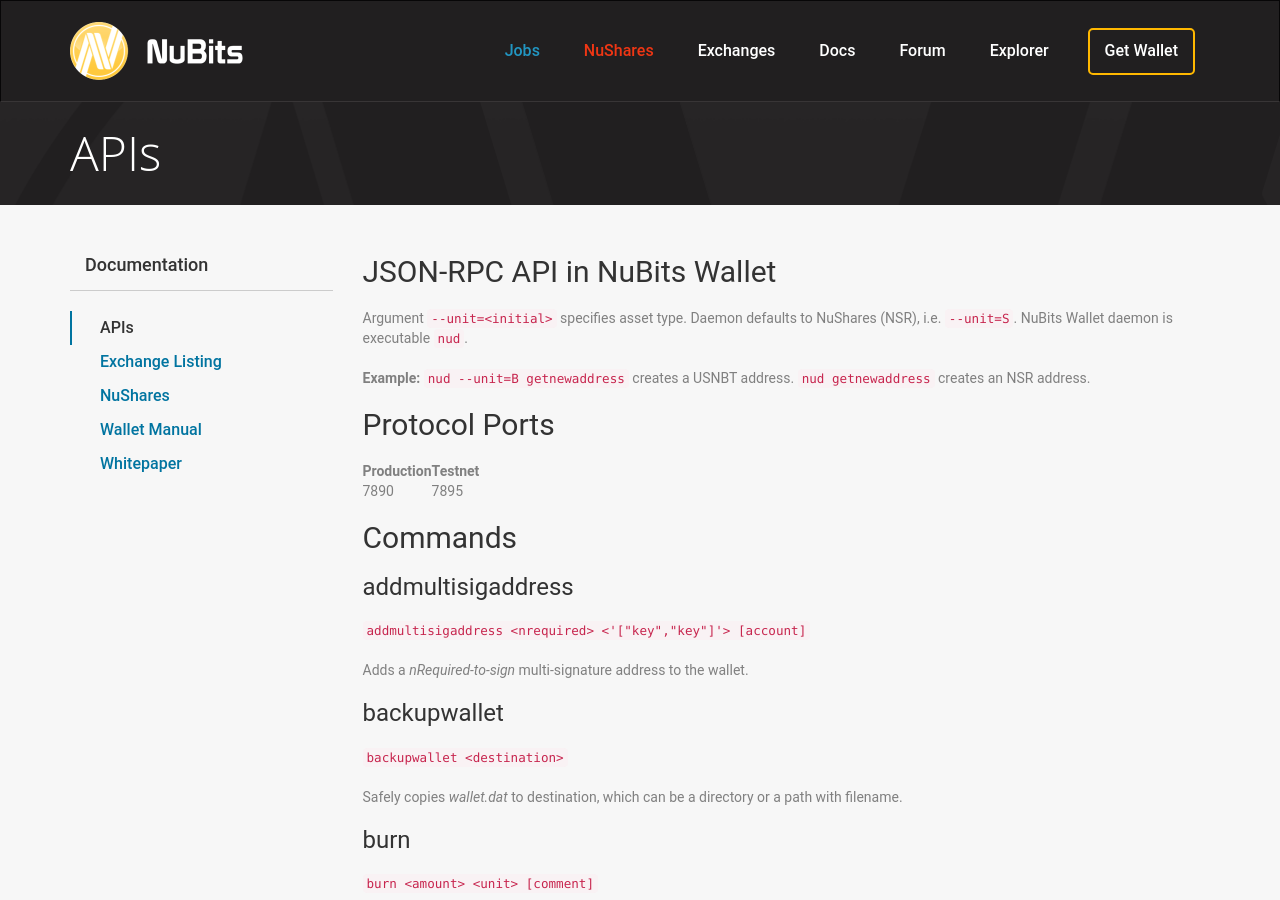
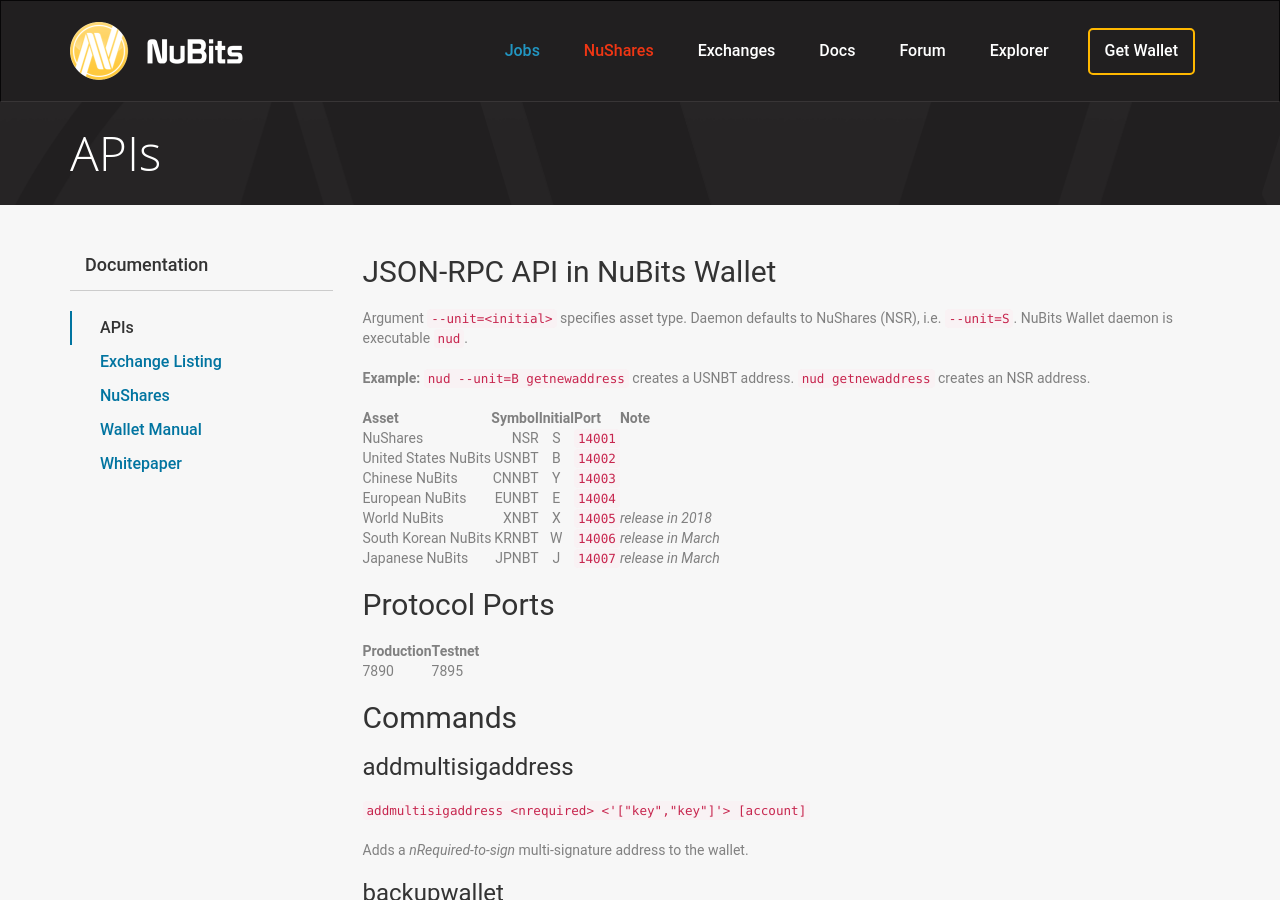
Before and after one commit to NuNetwork/nunetwork.github.io, a Jekyll site: the page built from _pages/api.md, in a window 1280 px wide and 900 px high. Built offline with Jekyll 4.4.1, drawn with Linux system fonts in a browser that asks for light colours.

Commit message:
Update api.md

```diff
--- a/_pages/api.md
+++ b/_pages/api.md
@@ -10,6 +10,16 @@
 Argument `--unit=<initial>` specifies asset type. Daemon defaults to NuShares (NSR), i.e. `--unit=S`. NuBits Wallet daemon is executable `nud`.
 
 **Example:** `nud --unit=B getnewaddress` creates a USNBT address. `nud getnewaddress` creates an NSR address.
+
+| Asset | Symbol | Initial | Port | Note |
+|---|--:|:-:|---|---|
+NuShares | NSR | S | `14001` |
+United States NuBits | USNBT | B | `14002` |
+Chinese NuBits | CNNBT | Y | `14003` |
+European NuBits | EUNBT | E | `14004` |
+World NuBits | XNBT | X | `14005` | *release in 2018*
+South Korean NuBits | KRNBT | W | `14006` | *release in March*
+Japanese NuBits | JPNBT | J | `14007` | *release in March*
 
 ## Protocol Ports
 
```
